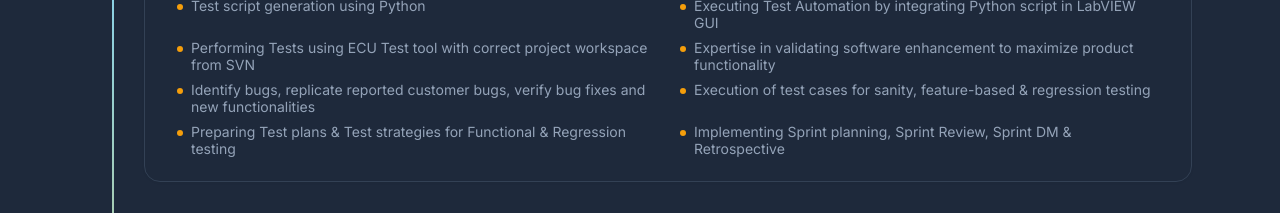
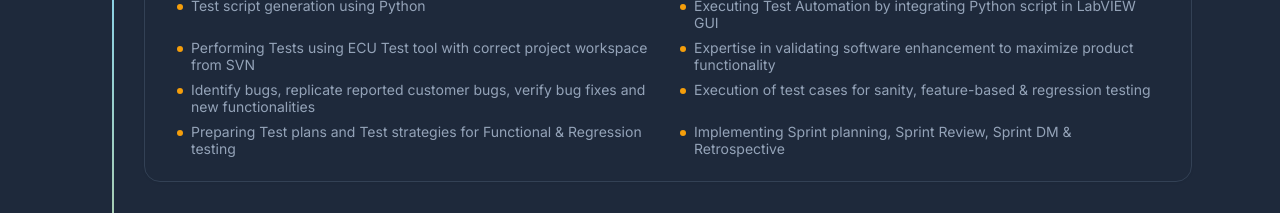
Before and after one commit to VigneshA1506/My-portfolio, a React (Create React App) app: page / in a window 1280 px wide. Shown: the part 1560-1773 px from the top of the page. Built offline with nearby package versions, Linux system fonts and the light colour scheme.

Commit message:
Small modifications done to validate up to Build Stage

```diff
--- a/src/App.js
+++ b/src/App.js
@@ -65,7 +65,7 @@ const EXPERIENCE = [
       "Expertise in validating software enhancement to maximize product functionality",
       "Identify bugs, replicate reported customer bugs, verify bug fixes and new functionalities",
       "Execution of test cases for sanity, feature-based & regression testing",
-      "Preparing Test plans & Test strategies for Functional & Regression testing",
+      "Preparing Test plans and Test strategies for Functional & Regression testing",
       "Implementing Sprint planning, Sprint Review, Sprint DM & Retrospective",
     ],
   },
```
